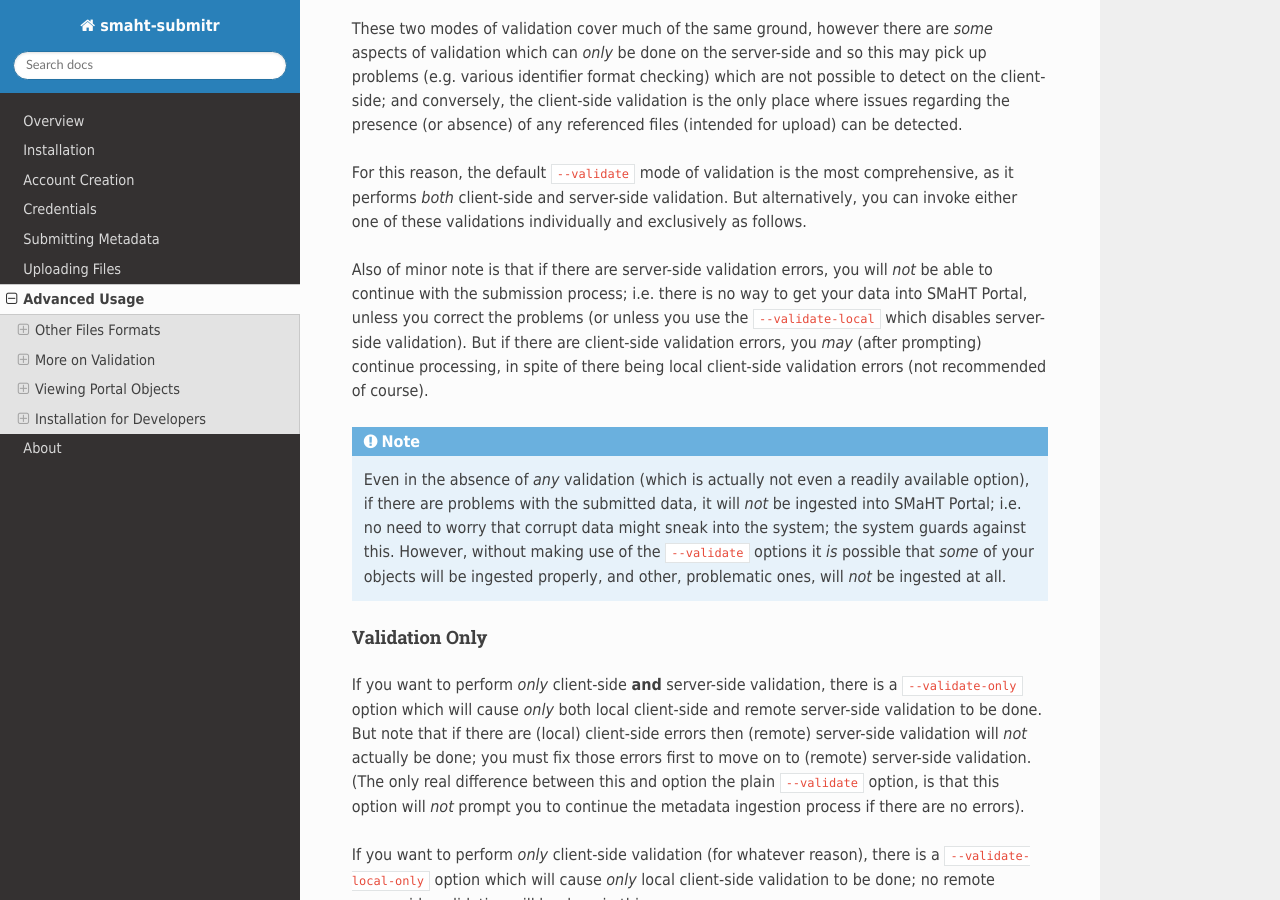
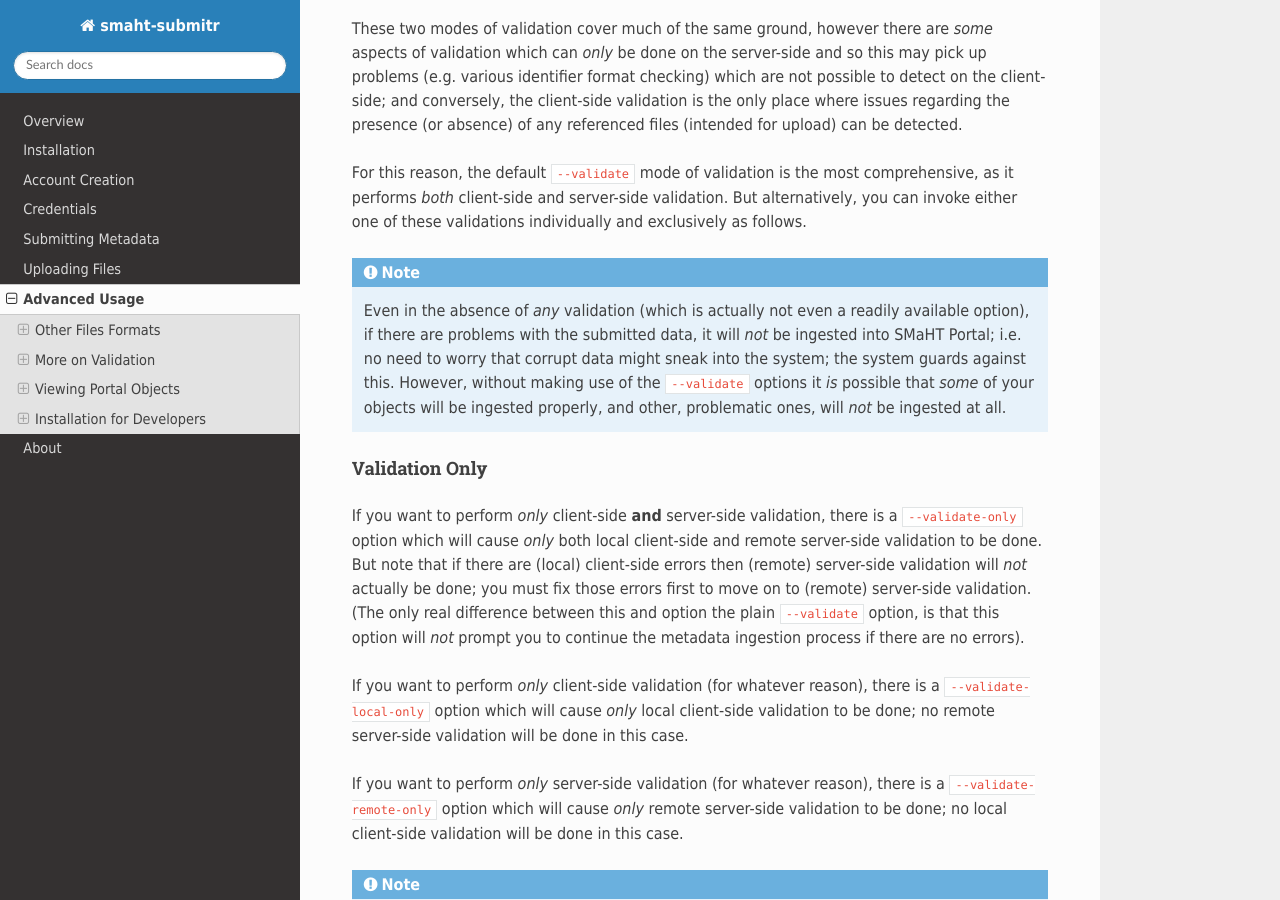
Before and after one commit to smaht-dac/submitr, a Sphinx documentation site: the page built from docs/source/advanced_usage.rst, in a window 1280 px wide and 900 px high, scrolled down 2893 px. Built offline with Sphinx 7.4.7 and the Read the Docs theme 2.0.0, drawn with Linux system fonts in a browser that asks for light colours.

Commit message:
Help message updates

```diff
--- a/docs/source/advanced_usage.rst
+++ b/docs/source/advanced_usage.rst
@@ -123,13 +123,6 @@ For this reason, the default ``--validate`` mode of validation is the most compr
 as it performs `both` client-side and server-side validation.
 But alternatively, you can invoke either one of these validations individually and exclusively as follows.
 
-Also of minor note is that if there are server-side validation errors, you will `not` be able
-to continue with the submission process; i.e. there is no way to get your data into SMaHT Portal,
-unless you correct the problems (or unless you use the ``--validate-local`` which disables server-side validation).
-But if there are client-side validation errors,
-you `may` (after prompting) continue processing, in spite of there
-being local client-side validation errors (not recommended of course).
-
 .. note::
     Even in the absence of `any` validation (which is actually not even a readily available option),
     if there are problems with the submitted data, it will `not` be ingested into SMaHT Portal;
```
